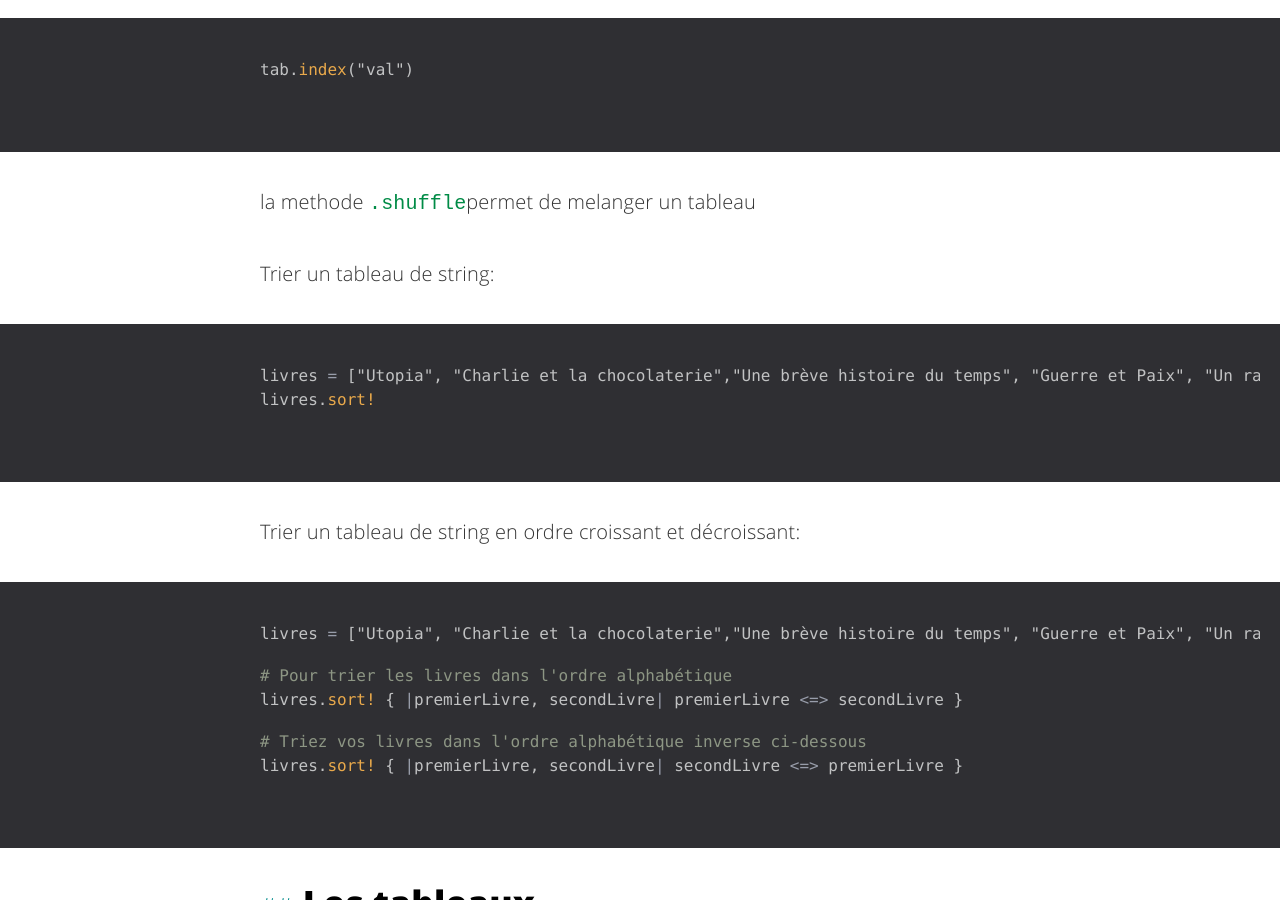
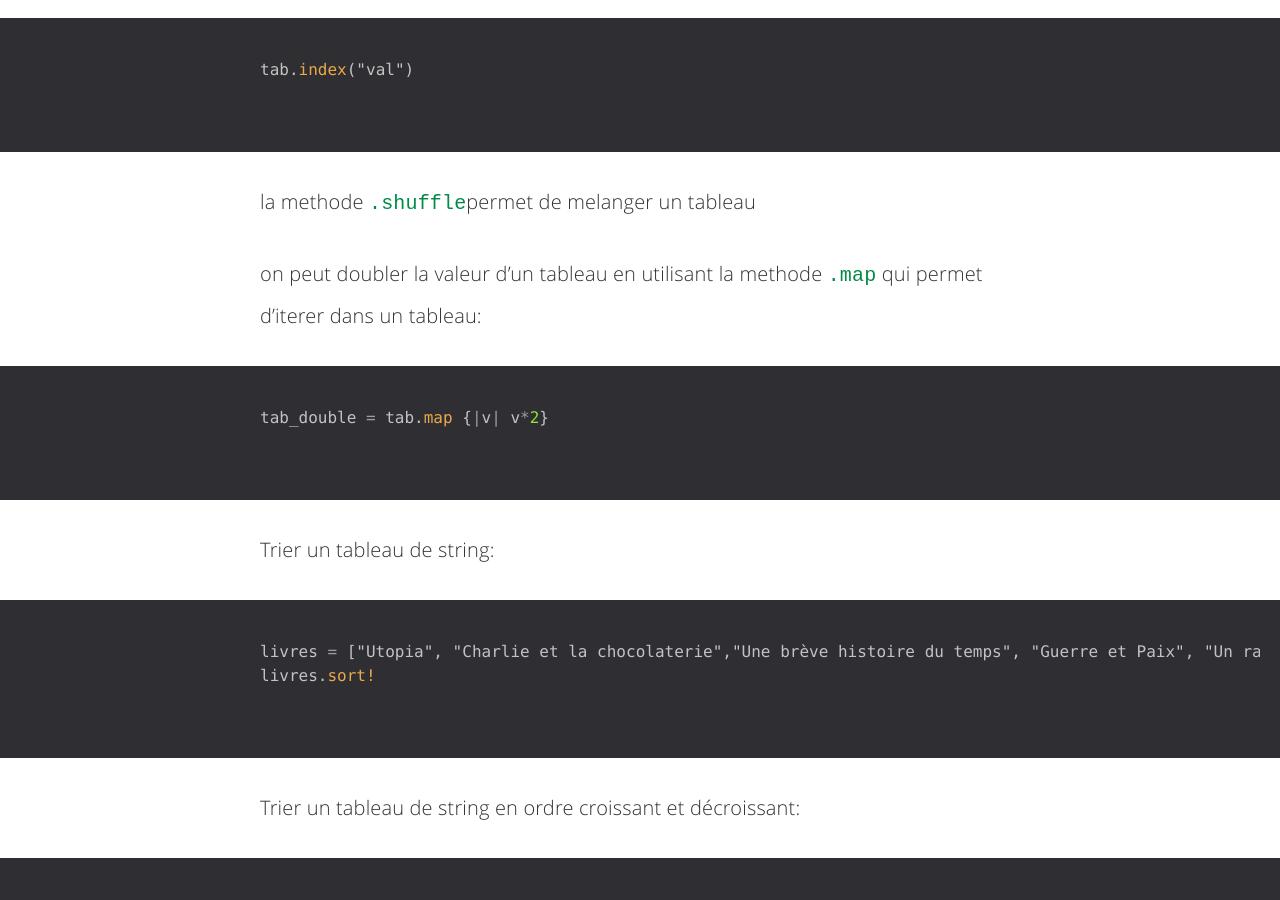
Before and after one commit to fasca/fasca.github.io, a Jekyll site: the page built from _posts/2016-10-26-ruby.md, in a window 1280 px wide and 900 px high, scrolled down 19591 px. Built offline with Jekyll 4.4.1, drawn with Linux system fonts in a browser that asks for light colours; comment, search, counter and statistics services are not loaded.

Commit message:
Update 2016-10-26-ruby.md

````diff
--- a/_posts/2016-10-26-ruby.md
+++ b/_posts/2016-10-26-ruby.md
@@ -501,6 +501,11 @@ tab.index("val")
 
 la methode `.shuffle`permet de melanger un tableau
 
+on peut doubler la valeur d'un tableau en utilisant la methode `.map` qui permet d'iterer dans un tableau:
+
+```ruby
+tab_double = tab.map {|v| v*2}
+```
 
 
 Trier un tableau de string:
````
